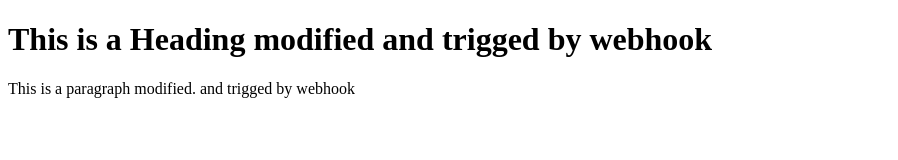
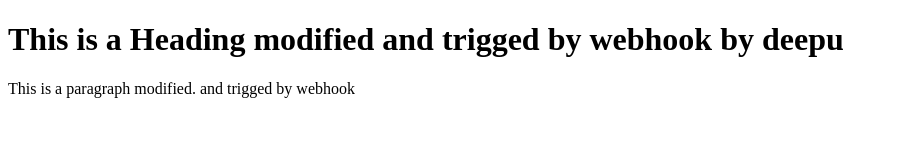
Before and after one commit to Harinath13693/jenkins_html, a plain HTML site: page index.html in a window 1280 px wide. Shown: the whole page, without its empty margins (0-898 px from the left). Drawn offline with Linux system fonts and the light colour scheme.

Commit message:
Update index.html

```diff
--- a/index.html
+++ b/index.html
@@ -5,7 +5,7 @@
 </head>
 <body>
 
-<h1>This is a Heading modified and trigged by webhook</h1>
+<h1>This is a Heading modified and trigged by webhook by deepu</h1>
 <p>This is a paragraph modified. and trigged by webhook </p>
 
 </body>
```
